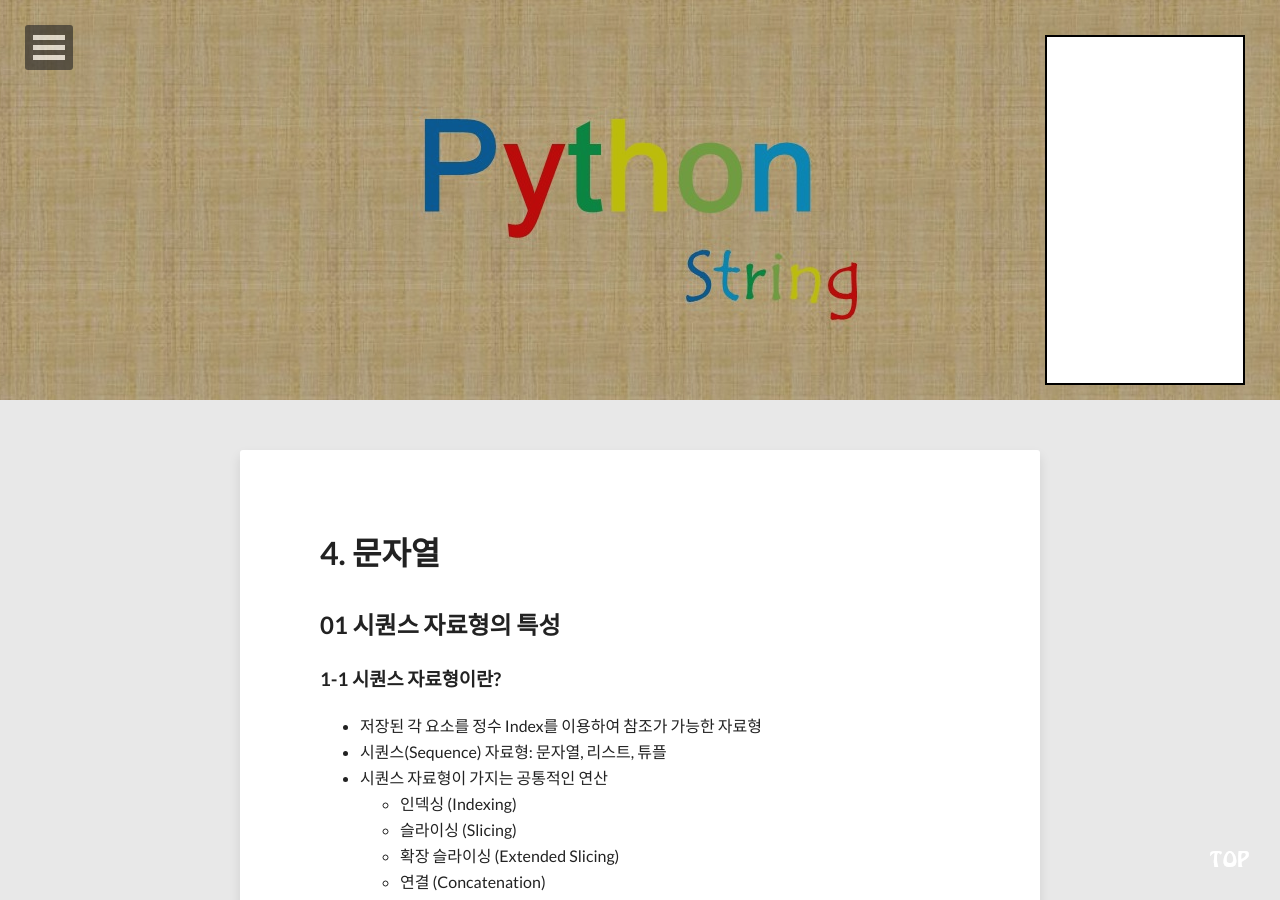
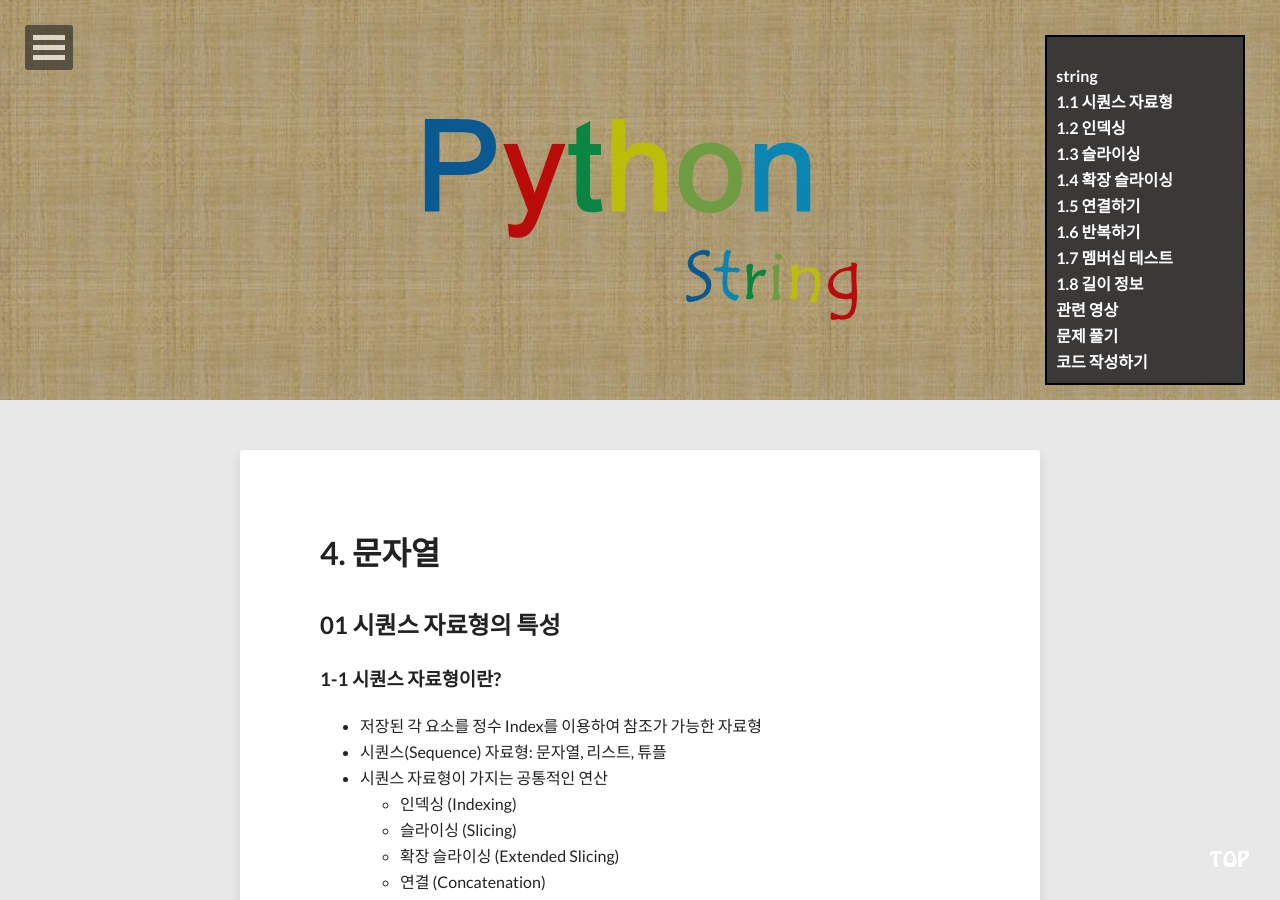
Before and after one commit to geoncheollee/geonblog, a Jekyll site: the page built from lecture_2.md, in a window 1280 px wide and 900 px high. Built offline with Jekyll 4.4.1, drawn with Linux system fonts in a browser that asks for light colours; nearby versions of some CDN libraries; comment, search, counter and statistics services are not loaded.

Commit message:
Update lecture_2.md

```diff
--- a/lecture_2.md
+++ b/lecture_2.md
@@ -15,7 +15,7 @@
 
 
 
-		<div style="background-image: URL({{ site.url }}/images/list2.jpg); height: 350px; width: 200px; border: 2px solid black; position: fixed; top: 35px; right: 35px;">
+		<div style="background-image: URL({{ site.url }}/images/list2.png); height: 350px; width: 200px; border: 2px solid black; position: fixed; top: 35px; right: 35px;">
 			<br>
   			<a href="#string" style="color: white"> &nbsp;&nbsp; <b>string</b></a> <br>
   			<a href="#string_1" style="color: white"> &nbsp;&nbsp; <b>1.1 시퀀스 자료형</b></a> <br>
```
